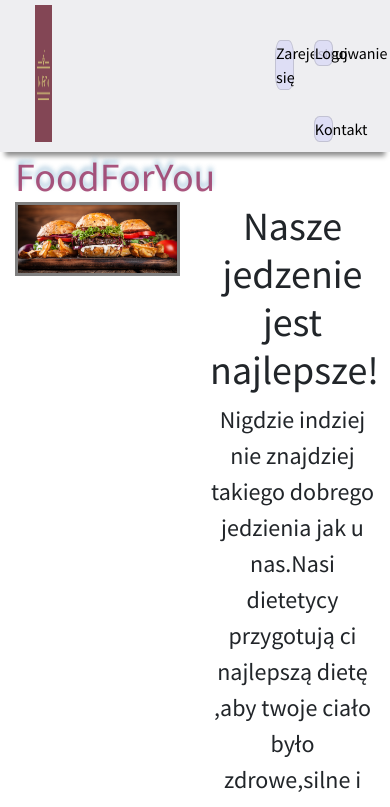
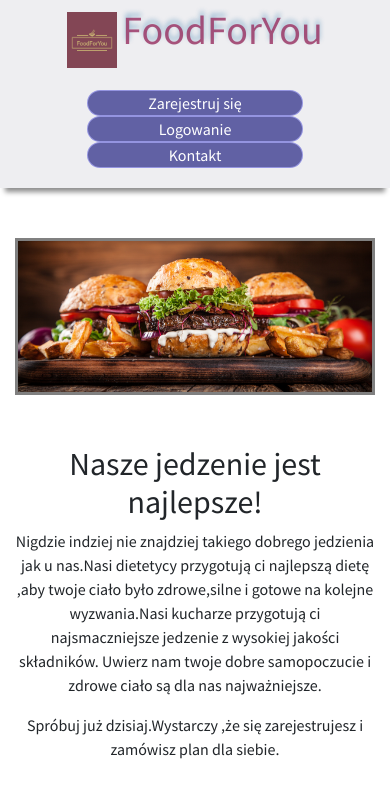
Before and after one commit to DamianSoltys/FoodForYou, an Angular app: page /index in a window 390 px wide. Shown: the top 807 px of the page. Built offline with nearby package versions, Linux system fonts and the light colour scheme; no server answers.

Commit message:
small RWD change

```diff
--- a/src/app/app-index/app-index.component.css
+++ b/src/app/app-index/app-index.component.css
@@ -17,3 +17,14 @@
     text-align: center;
     font-size: 1.5em;
 }
+@media screen and (max-width:992px){
+    .title{
+        margin-top:50px;
+        text-align: center;
+        font-size: 2em;
+    }
+    .text{
+        text-align: center;
+        font-size: 1em;
+    }
+}
--- a/src/app/app-index/app-index.component.html
+++ b/src/app/app-index/app-index.component.html
@@ -1,8 +1,8 @@
 <div class="row">
-<div class="col-6">
+<div class="col-lg-6 col-12 text-center">
     <img src="./assets/images/jedzonko1.jpg" class="food_img" alt="food">
 </div>
-<div class="col-6">
+<div class="col-lg-6 col-12 text-center ">
     <h1 class="title">Nasze jedzenie jest najlepsze!</h1>
     <p class="text">Nigdzie indziej nie znajdziej takiego dobrego jedzienia
         jak u nas.Nasi dietetycy przygotują ci najlepszą dietę ,aby twoje ciało
@@ -16,10 +16,10 @@
 </div>
 </div>
 <div class="row">
-    <div class="col-6">
+    <div class="col-lg-6 col-12 text-center">
         <img src="./assets/images/ziemia.jpg" alt="earth_img" class="earth_img">
     </div>
-    <div class="col-6">
+    <div class="col-lg-6 col-12 text-center">
         <h1 class="title">Usługi na całej planecie!</h1>
         <p class="text">Nasze usługi są dostępne na całej planecie.Dzięki naszym dostawcom
             twoje jedzienie dojedzie do ciebie w mgnieniu oka.Nie ważne czy mieszkasz na biegunie
--- a/src/app/app.component.css
+++ b/src/app/app.component.css
@@ -8,7 +8,7 @@
 box-shadow: 0px 9px 5px -5px rgba(0,0,0,0.45);
 }
 .footer{
-    position:fixed;
+    position: fixed;
     bottom: 0;
     background-color: rgba(234, 234, 238, 0.781);
     text-align: center;
@@ -27,16 +27,17 @@ box-shadow: 0px 9px 5px -5px rgba(0,0,0,0.45);
 .nav_item{
     float:left;
     margin:10px;
-    background-color:rgba(219, 219, 246, 0.835);
-    border:1px rgba(189, 189, 204, 0.835) solid;
-    border-radius: 30%;
-    width:15%;
+    background-color:rgba(70, 70, 149, 0.835);
+    border:1px rgba(157, 157, 236, 0.835) solid;
+    border-radius: 20px;
+    width:20%;
     text-align: center;
     margin-top:40px;
+
 }
 .link_nav{
     text-decoration: none;
-    color:black;
+    color:rgb(255, 255, 255);
 
 }
 .nav_item:hover{
@@ -55,3 +56,36 @@ box-shadow: 0px 9px 5px -5px rgba(0,0,0,0.45);
 .span_logout:hover{
     cursor: pointer;
 }
+
+@media screen and (max-width:992px){
+    .nav_item:first-of-type{
+        margin-left:0;
+    }
+    .nav_item{
+        margin:0;
+        width:60%;
+        position: relative;
+        left:50%;
+        transform: translateX(-50%);
+
+    }
+    .link_nav{
+        width:100%;
+    }
+    .nav_item:last-child{
+        margin-bottom: 20px;
+    }
+    .logos{
+        text-align: center;
+    }
+    .navigation{
+        margin-top:20px;
+        padding-left:0;
+    }
+    .logo{
+        width:50px;
+        height: 80%;
+        margin-left:0;
+    }
+
+}
--- a/src/app/app.component.html
+++ b/src/app/app.component.html
@@ -1,14 +1,14 @@
 
 <div class="container-fluid">
 <div class="row nav_bar">
-  <div class="col-6">
+  <div class="col-lg-6 col-12 logos">
       <a [routerLink]="['index']"><img src="./assets/images/logo.png" alt="food_logo" class="logo"></a>
       <span class="title">FoodForYou</span>
   </div>
-  <div class="col-6 align-center">
+  <div class="col-lg-6 col-12">
     <ul class="navigation" *ngIf="!logged">
       <li class="nav_item">
-        <a [routerLink]="['signup']" class="link_nav">Zarejestruj się</a>
+        <a [routerLink]="['signup']" class="link_nav ">Zarejestruj się</a>
       </li>
       <li class="nav_item">
         <a [routerLink]="['login']" class="link_nav">Logowanie</a>
@@ -38,6 +38,6 @@
 <div class="container-fluid" >
   <router-outlet ></router-outlet>
 </div>
-<div class="container-fluid footer">
+<div class="container-fluid footer" id="footer">
   Made by <strong>Damian Sołtysiuk</strong>
 </div>
--- a/src/app/app.component.ts
+++ b/src/app/app.component.ts
@@ -9,7 +9,8 @@ import {trigger, state, style, transition, animate, keyframes} from '@angular/an
 
 })
 export class AppComponent implements OnInit {
-  constructor(private login: LoginService, private router: Router) {}
+  constructor(private login: LoginService, private router: Router) {
+  }
   logged;
   state: String = 'none';
 ngOnInit(): void {
@@ -27,6 +28,8 @@ ngOnInit(): void {
     console.log(error);
   });
 
+
+
 }
 
 logout() {
--- a/src/app/contact/contact.component.css
+++ b/src/app/contact/contact.component.css
@@ -1,6 +1,7 @@
 .text{
     text-align: center;
     margin-top:50px;
+    font-size: 2em;
 }
 .list{
     list-style-type: none;
@@ -22,3 +23,11 @@ a{
 a:hover{
     color:blue;
 }
+@media screen and (max-width:992px){
+
+    li{
+        font-size: 1em;
+
+    }
+
+}
--- a/src/app/login/login.component.html
+++ b/src/app/login/login.component.html
@@ -21,7 +21,7 @@
         </div>
   </div>
         <div class="form-group">
-            <button type="submit" [disabled]="!Login_form.valid">Zatwierdź</button>
+            <button class="btn btn-light" type="submit" [disabled]="!Login_form.valid">Zatwierdź</button>
           </div>
           <div *ngIf="error">
             <small class="text-danger">{{error}}</small>
--- a/src/app/signup/signup.component.html
+++ b/src/app/signup/signup.component.html
@@ -62,7 +62,7 @@
                   </div>
             </div>
             <div class="form-group">
-              <button type="submit" [disabled]="!Signup_form.valid">Zatwierdź</button>
+              <button class="btn btn-light" type="submit" [disabled]="!Signup_form.valid">Zatwierdź</button>
             </div>
             <div *ngIf="error">
               <small [class.text-danger]="!success" [class.text-success]="success">{{error}}</small>
--- a/src/app/signup/signup.component.ts
+++ b/src/app/signup/signup.component.ts
@@ -28,6 +28,7 @@ export class SignupComponent implements OnInit {
   constructor(private signup: SignupService) { }
 
   ngOnInit() {
+
   }
   onSubmit() {
     if (!(this.Signup_form.get('pass').value === this.Signup_form.get('passcheck').value)) {
```
Also changed, not shown: 2 other files (tests, documents, lock files or other folders).
